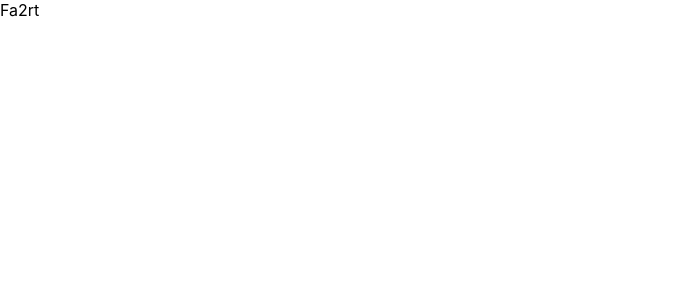
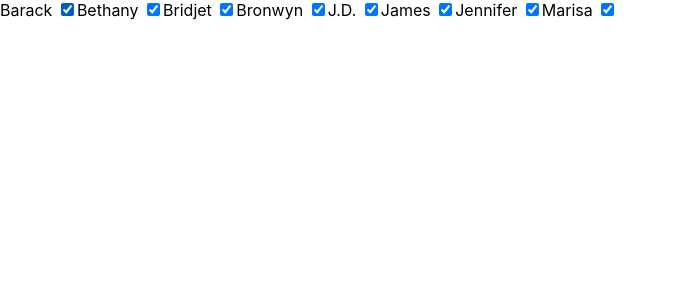
Before and after one commit to thejdlowe/brand-new-babysitter, a React (Create React App) app: page / in a window 1280 px wide. Shown: the top 300 px of the page, without its empty margins (0-676 px from the left). Built offline with nearby package versions, Linux system fonts and the light colour scheme.

Commit message:
Setting state of player working now

```diff
--- a/src/components/BabySitter/BabySitter.tsx
+++ b/src/components/BabySitter/BabySitter.tsx
@@ -1,5 +1,10 @@
-import React, {FC} from 'react';
-import { BabySitterContextProvider } from '../BabySitterContext';
+import React, { FC } from "react";
+import { BabySitterContextProvider } from "../BabySitterContext";
+import { TopSection } from "../TopSection";
 export const BabySitter: FC = () => {
-    return (<BabySitterContextProvider>Fa2rt</BabySitterContextProvider>);
-}
+	return (
+		<BabySitterContextProvider>
+			<TopSection />
+		</BabySitterContextProvider>
+	);
+};
--- a/src/components/BabySitterContext/BabySitterContext.tsx
+++ b/src/components/BabySitterContext/BabySitterContext.tsx
@@ -1,5 +1,5 @@
-import React, {createContext, useContext, useState, useEffect} from "react";
-import { PlayerList } from "../../data/players";
+import React, { createContext, useContext, useState, useEffect } from "react";
+import { playersList } from "../../data/players";
 export interface BabySitterContextProviderProps {
 	children?: React.ReactChild;
 	anyAdditionalFunctions?: () => void | undefined;
@@ -7,38 +7,58 @@ export interface BabySitterContextProviderProps {
 type BabySitterPlayer = Record<string, boolean>;
 interface BabySitterContextValues {
 	players: BabySitterPlayer;
+	updatePlayer: (player: string) => void;
+}
+
+const BabySitterContext = createContext<BabySitterContextValues>({
+	players: {},
+	updatePlayer: () => {},
+});
+export const BabySitterContextProvider: React.FC<
+	BabySitterContextProviderProps
+> = ({ children, anyAdditionalFunctions }) => {
+	const [playersAll, setActivePlayer] = useState({});
+	const [activePlayers, setListOfPlayers] = useState<string[]>([]);
+
+	const updatePlayer = (playerName: string) => {
+		const temp: BabySitterPlayer = playersAll;
+		temp[playerName] = !temp[playerName];
+		setActivePlayer((prevPlayers) => ({ ...prevPlayers, ...temp }));
 	};
 
-const BabySitterContext = createContext<BabySitterContextValues>({players: {}});
-export const BabySitterContextProvider: React.FC<BabySitterContextProviderProps> = ({children, anyAdditionalFunctions}) => {
-    const [playersAll, setActivePlayer] = useState({});
-    const [activePlayers, setListOfPlayers] = useState([]);
-
 	const buildInitialPlayers = () => {
-        let players:BabySitterPlayer = {};
-        PlayerList.forEach(player => {
+		let players: BabySitterPlayer = {};
+		playersList.forEach((player) => {
 			const key = `${player}`;
 			players[key] = true;
-
 		});
-        setActivePlayer(players)
+		setActivePlayer(players);
 	};
 
 	useEffect(() => {
 		buildInitialPlayers();
-    }, [])
+	}, []);
 
-    /*
 	useEffect(() => {
-        console.log(playersAll);
-    }, [playersAll])*/
+		const allActivePlayers: string[] = [];
+		for (const [key, value] of Object.entries(playersAll)) {
+			if (value === true) allActivePlayers.push(key);
+		}
+		setListOfPlayers(allActivePlayers);
+	}, [playersAll]);
 
-    return (<BabySitterContext.Provider value={{players: playersAll}}>
+	useEffect(() => {
+		//console.log(activePlayers);
+	}, [activePlayers]);
+
+	return (
+		<BabySitterContext.Provider value={{ players: playersAll, updatePlayer }}>
 			{children}
-    </BabySitterContext.Provider>)
-}
+		</BabySitterContext.Provider>
+	);
+};
 
 export const useBabySitterContext = () => {
 	const value = useContext(BabySitterContext);
 	return value;
-}
+};
--- a/src/components/PlayerList/PlayerList.tsx
+++ b/src/components/PlayerList/PlayerList.tsx
@@ -1,5 +1,30 @@
-import React, {FC} from 'react';
+import React, { FC } from "react";
+import { useBabySitterContext } from "../BabySitterContext";
 
 export const PlayerList: FC = () => {
-    return (<></>)
-}
+	const { players, updatePlayer } = useBabySitterContext();
+	const playerNames = Object.keys(players);
+	const buildPlayer = (name: string, active: boolean) => {
+		return (
+			<>
+				<label key={name}>
+					{name}{" "}
+					<input
+						type="checkbox"
+						checked={active}
+						onChange={() => {
+							updatePlayer(name);
+						}}
+					/>
+				</label>
+			</>
+		);
+	};
+	return (
+		<>
+			{playerNames.map((playerName) => {
+				return <>{buildPlayer(playerName, players[playerName])}</>;
+			})}
+		</>
+	);
+};
--- /dev/null
+++ b/src/components/TopSection/TopSection.tsx
@@ -0,0 +1,11 @@
+import React, { FC } from "react";
+
+import { PlayerList } from "../PlayerList";
+
+export const TopSection: FC = () => {
+	return (
+		<>
+			<PlayerList />
+		</>
+	);
+};
--- /dev/null
+++ b/src/components/TopSection/index.ts
@@ -0,0 +1 @@
+export * from "./TopSection";
--- a/src/components/index.ts
+++ b/src/components/index.ts
@@ -1,2 +1,4 @@
 export * from "./BabySitter";
 export * from "./BabySitterContext";
+export * from "./PlayerList";
+export * from "./TopSection";
--- a/src/data/players.ts
+++ b/src/data/players.ts
@@ -1,4 +1,4 @@
-export const PlayerList: string[] = [
+export const playersList: string[] = [
 	"Barack",
 	"Bethany",
 	"Bridjet",
```
Also changed, not shown: src/App.tsx (+4 -32 lines). Lines whose indentation alone changed are shown as unchanged.
